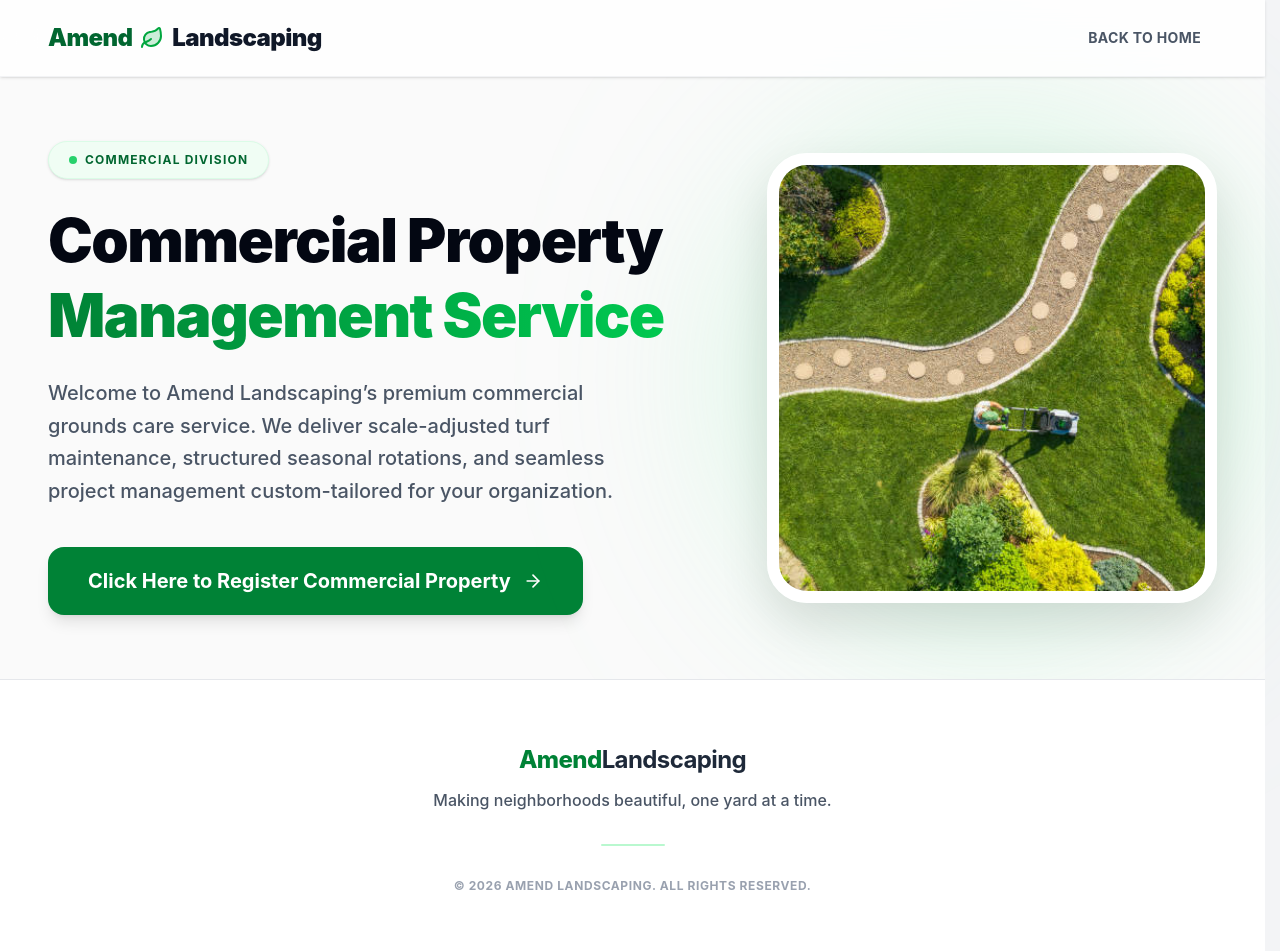
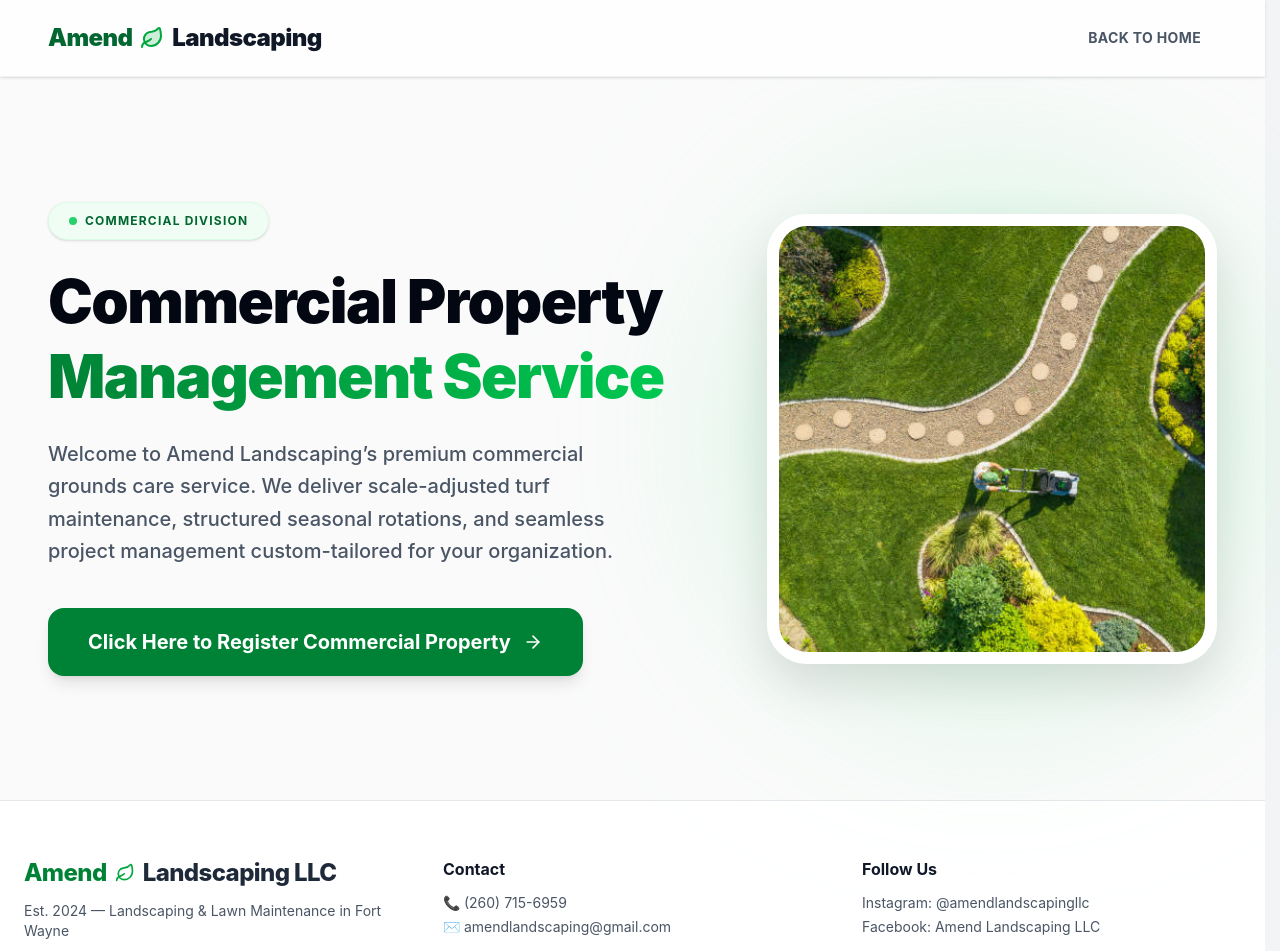
Before and after one commit to GarethNobleLFG/amend-landscaping-web-app, a React app in the folder frontend/: page /commercial in a window 1280 px wide. Shown: the top 951 px of the page. Built offline with nearby package versions, Linux system fonts and the light colour scheme; no server answers; the HTML template or start-up script is replaced by a standard one.

Commit message:
Removed duplicate footer

```diff
--- a/frontend/src/pages/commercial/Commercial.jsx
+++ b/frontend/src/pages/commercial/Commercial.jsx
@@ -85,18 +85,6 @@ export default function Commercial() {
 
       </main>
 
-      {/* --- Exact Landing Page Replicated Footer --- */}
-      <footer className="bg-white border-t border-gray-200 py-16 text-center relative z-20">
-        <h3 className="text-2xl font-extrabold text-green-700 tracking-tight mb-3">
-          Amend<span className="text-gray-800 font-bold">Landscaping</span>
-        </h3>
-        <p className="mb-8 font-medium text-gray-600">Making neighborhoods beautiful, one yard at a time.</p>
-        <div className="w-16 h-[2px] bg-green-200 mx-auto mb-8 rounded-full"></div>
-        <p className="text-xs text-gray-400 tracking-wider uppercase font-bold">
-          &copy; {new Date().getFullYear()} Amend Landscaping. All rights reserved.
-        </p>
-      </footer>
-
     </div>
   );
 }
```
